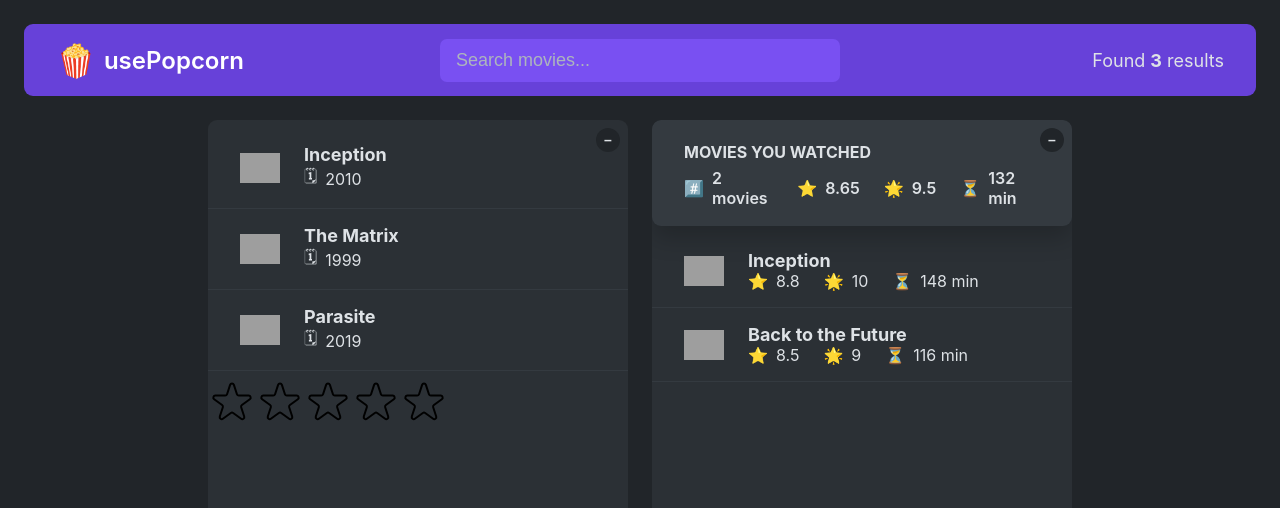
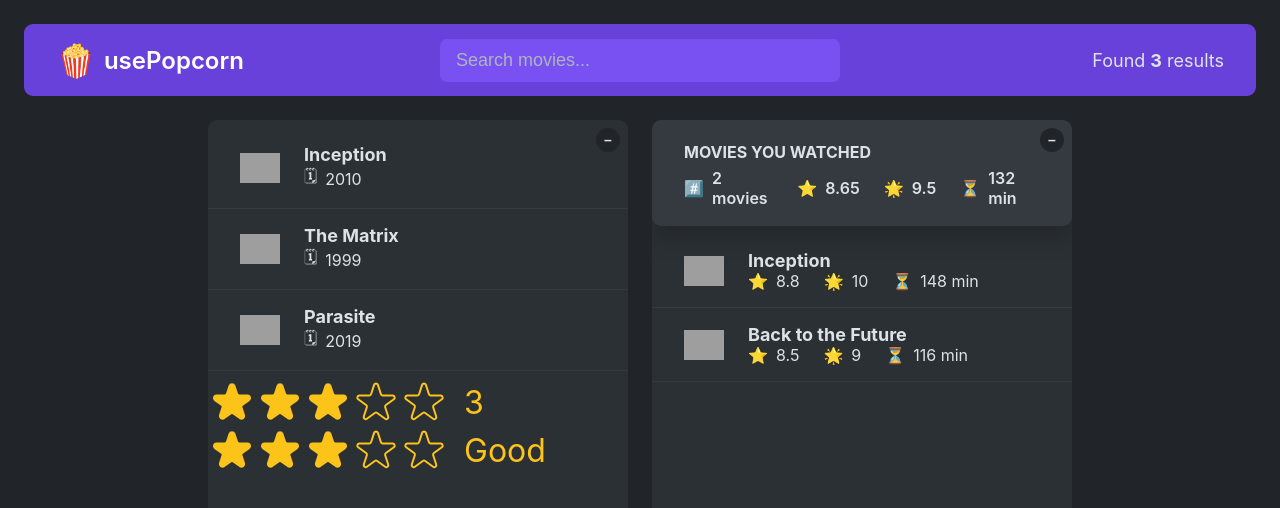
Before and after one commit to Kavin-crew/react-course-exercises, a React (Create React App) app in the folder 07-usepopcorn/: page / in a window 1280 px wide. Shown: the top 508 px of the page. Built offline with nearby package versions, Linux system fonts and the light colour scheme; grey boxes are pictures that could not be loaded; the HTML template or start-up script is replaced by a standard one.

Commit message:
setting public api

```diff
--- a/07-usepopcorn/src/App.js
+++ b/07-usepopcorn/src/App.js
@@ -64,7 +64,11 @@ export default function App() {
       <Main>
         <Box>
           <MovieList movies={movies} />
-          <StarRating />
+          <StarRating defaultRating={3} />
+          <StarRating
+            messages={['Terrible', 'Bad', 'Good', 'Okay', 'Amazing']}
+            defaultRating={3}
+          />
         </Box>
         <Box>
           <WatchedSummary watched={watched} />
--- a/07-usepopcorn/src/StartRating.js
+++ b/07-usepopcorn/src/StartRating.js
@@ -10,21 +10,33 @@ const starContainerStyle = {
   display: 'flex',
 };
 
+export default function StarRating({
+  maxRating = 5,
+  color = '#fcc419',
+  size = '48',
+  className = '',
+  messages = [],
+  defaultRating = 0,
+  onSetRating,
+}) {
+  const [rating, setRating] = useState(defaultRating);
+  const [tempRating, setTempRating] = useState(0);
+
   const textStyle = {
     lineHeight: '1',
     margin: '0',
+    color,
+    fontSize: `${size / 1.5}px`,
   };
-
-export default function StarRating({ maxRating = 5 }) {
-  const [rating, setRating] = useState(0);
-  const [tempRating, setTempRating] = useState(0);
 
   function handleRating(rating) {
     setRating(rating);
+    // outside state for the user
+    onSetRating(rating);
   }
 
   return (
-    <div style={containerStyle}>
+    <div style={containerStyle} className={className}>
       <div style={starContainerStyle}>
         {Array.from({ length: maxRating }, (_, i) => (
           <Star
@@ -33,22 +45,28 @@ export default function StarRating({ maxRating = 5 }) {
             full={tempRating ? tempRating >= i + 1 : rating >= i + 1}
             onHoverIn={() => setTempRating(i + 1)}
             onHoverOut={() => setTempRating(0)}
+            color={color}
+            size={size}
           />
         ))}
       </div>
-      <p style={textStyle}>{tempRating || rating || ''}</p>
+      <p style={textStyle}>
+        {messages.length === maxRating
+          ? messages[tempRating ? tempRating - 1 : rating - 1]
+          : tempRating || rating || ''}
+      </p>
     </div>
   );
 }
 
+function Star({ onRate, full, onHoverIn, onHoverOut, color, size }) {
   const starStyle = {
-  width: '48px',
-  height: '48px',
+    width: `${size}px`,
+    height: `${size}px`,
     display: 'block',
     cursor: 'pointer',
   };
 
-function Star({ onRate, full, onHoverIn, onHoverOut }) {
   return (
     <span
       role="button"
@@ -61,8 +79,8 @@ function Star({ onRate, full, onHoverIn, onHoverOut }) {
         <svg
           xmlns="http://www.w3.org/2000/svg"
           viewBox="0 0 20 20"
-          fill="#000"
-          stroke="#000"
+          fill={color}
+          stroke={color}
         >
           <path d="M9.049 2.927c.3-.921 1.603-.921 1.902 0l1.07 3.292a1 1 0 00.95.69h3.462c.969 0 1.371 1.24.588 1.81l-2.8 2.034a1 1 0 00-.364 1.118l1.07 3.292c.3.921-.755 1.688-1.54 1.118l-2.8-2.034a1 1 0 00-1.175 0l-2.8 2.034c-.784.57-1.838-.197-1.539-1.118l1.07-3.292a1 1 0 00-.364-1.118L2.98 8.72c-.783-.57-.38-1.81.588-1.81h3.461a1 1 0 00.951-.69l1.07-3.292z" />
         </svg>
@@ -71,7 +89,7 @@ function Star({ onRate, full, onHoverIn, onHoverOut }) {
           xmlns="http://www.w3.org/2000/svg"
           fill="none"
           viewBox="0 0 24 24"
-          stroke="#000"
+          stroke={color}
         >
           <path
             strokeLinecap="round"
```
Lines whose indentation alone changed are shown as unchanged.
